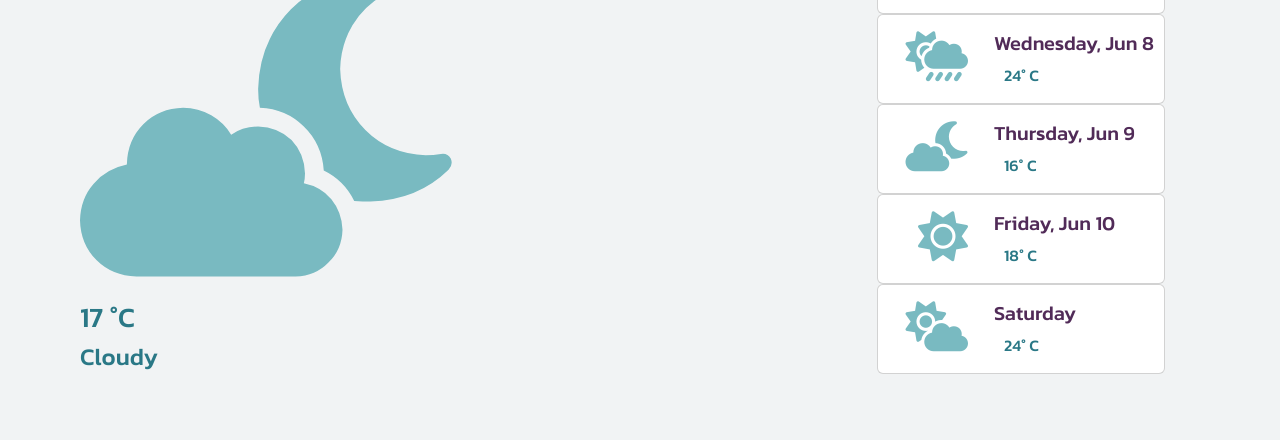
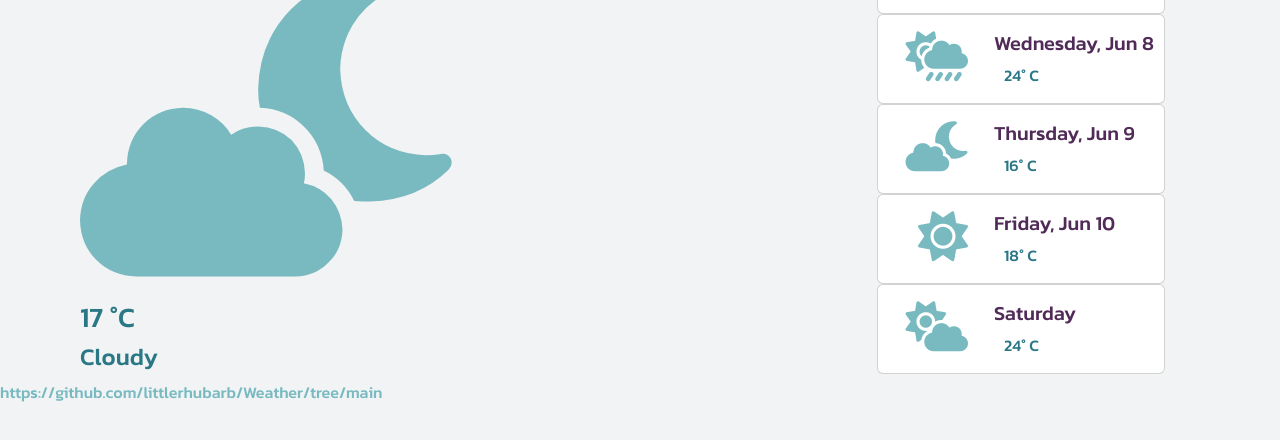
Before and after one commit to littlerhubarb/Weather, a website built with Parcel: page index.html in a window 1280 px wide. Shown: the part 216-656 px from the top of the page. Built offline with nearby package versions, Linux system fonts and the light colour scheme.

Commit message:
Update index.html

```diff
--- a/index.html
+++ b/index.html
@@ -106,5 +106,8 @@
         </div>
     </div>
 </div>
+<p>
+  https://github.com/littlerhubarb/Weather/tree/main
+</p>
 </body>
 </html>
```
